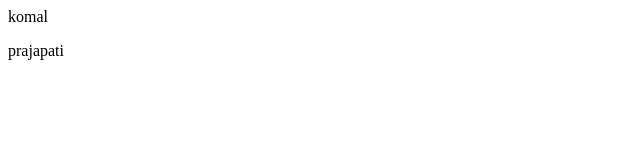
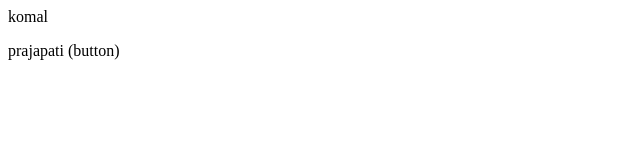
Before and after one commit to komalprajapati-tech/newlocalrepo, a plain HTML site: page index.html in a window 1280 px wide. Shown: the full height of the page, 0-640 px from the left. Drawn offline with Linux system fonts and the light colour scheme.

```diff
--- a/index.html
+++ b/index.html
@@ -1,2 +1,2 @@
 <p>komal</p>
-<p>prajapati</p>
+<p>prajapati (button)</p>
```
